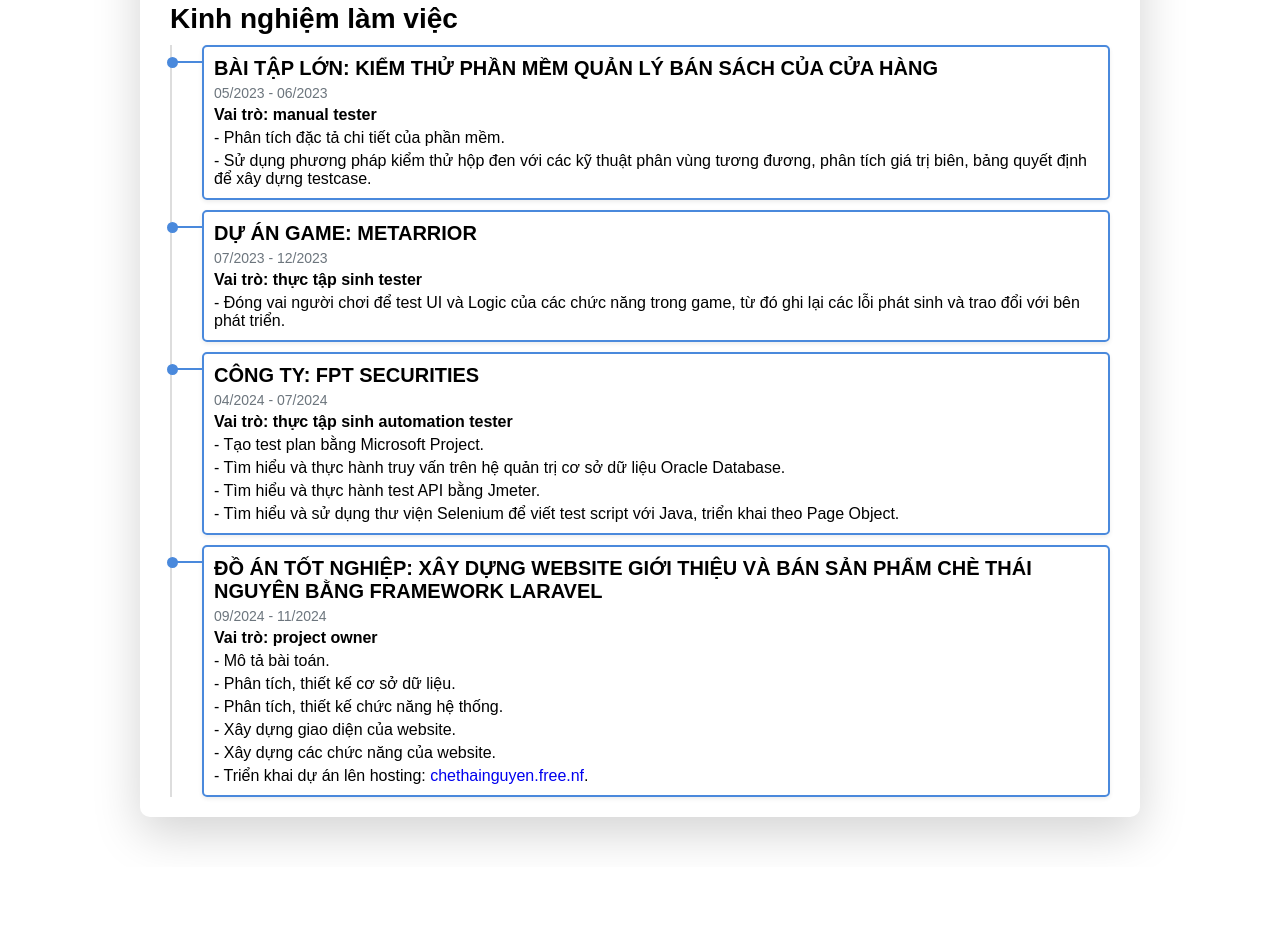
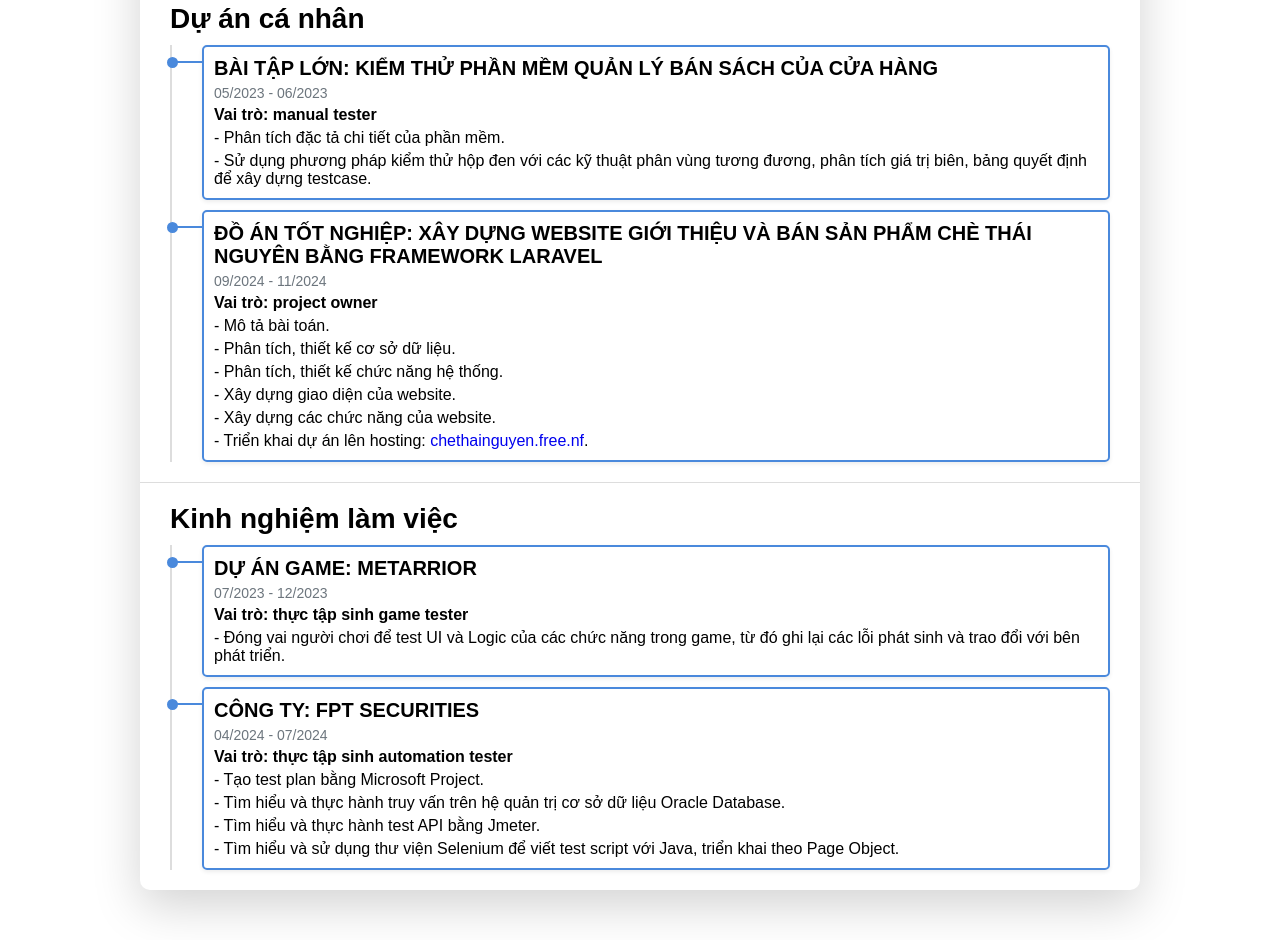
Before and after one commit to katon2k2/CurriculumVitae, a plain HTML site: page page/Fresher.html in a window 1280 px wide. Shown: the part 1047-1987 px from the top of the page. Before the commit the page ends 1914 px from the top, so only its background shows below. Drawn offline with Linux system fonts and the light colour scheme.

Commit message:
Update Fresher.html

```diff
--- a/page/Fresher.html
+++ b/page/Fresher.html
@@ -117,10 +117,10 @@
 					</section>
 				</section>
 				<section class="LineBreak"></section>
-				<section class="WorkExperienceContainer">
-					<section class="WorkExperienceContent">
+				<section class="PetProjectContainer">
+					<section class="PetProjectContent">
 						<div class="TitleSection">
-							<h2>Kinh nghiệm làm việc</h2>
+							<h2>Dự án cá nhân</h2>
 						</div>
 						<div class="Timeline">
 							<div class="CardBody">
@@ -134,35 +134,6 @@
 								</p>
 								<p>
 									- Sử dụng phương pháp kiểm thử hộp đen với các kỹ thuật phân vùng tương đương, phân tích giá trị biên, bảng quyết định để xây dựng testcase.
-								</p>
-							</div>
-							<div class="CardBody">
-								<div>
-									<h3>DỰ ÁN GAME: METARRIOR</h3><h4></h4>
-								</div>
-								<span>07/2023 - 12/2023</span>
-								<p><b>Vai trò: thực tập sinh tester</b></p>
-								<p>
-									- Đóng vai người chơi để test UI và Logic của các chức năng trong game, từ đó ghi lại các lỗi phát sinh và trao đổi với bên phát triển.
-								</p>
-							</div>
-							<div class="CardBody">
-								<div>
-									<h3>CÔNG TY: FPT SECURITIES</h3><h4></h4>
-								</div>
-								<span>04/2024 - 07/2024</span>
-								<p><b>Vai trò: thực tập sinh automation tester</b></p>
-								<p>
-									- Tạo test plan bằng Microsoft Project.
-								</p>
-								<p>
-									- Tìm hiểu và thực hành truy vấn trên hệ quản trị cơ sở dữ liệu Oracle Database.
-								</p>
-								<p>
-									- Tìm hiểu và thực hành test API bằng Jmeter.
-								</p>
-								<p>
-									- Tìm hiểu và sử dụng thư viện Selenium để viết test script với Java, triển khai theo Page Object.
 								</p>
 							</div>
 							<div class="CardBody">
@@ -193,6 +164,45 @@
 						</div>
 					</section>
 				</section>
+				<section class="LineBreak"></section>
+				<section class="WorkExperienceContainer">
+					<section class="WorkExperienceContent">
+						<div class="TitleSection">
+							<h2>Kinh nghiệm làm việc</h2>
+						</div>
+						<div class="Timeline">
+							<div class="CardBody">
+								<div>
+									<h3>DỰ ÁN GAME: METARRIOR</h3><h4></h4>
+								</div>
+								<span>07/2023 - 12/2023</span>
+								<p><b>Vai trò: thực tập sinh game tester</b></p>
+								<p>
+									- Đóng vai người chơi để test UI và Logic của các chức năng trong game, từ đó ghi lại các lỗi phát sinh và trao đổi với bên phát triển.
+								</p>
+							</div>
+							<div class="CardBody">
+								<div>
+									<h3>CÔNG TY: FPT SECURITIES</h3><h4></h4>
+								</div>
+								<span>04/2024 - 07/2024</span>
+								<p><b>Vai trò: thực tập sinh automation tester</b></p>
+								<p>
+									- Tạo test plan bằng Microsoft Project.
+								</p>
+								<p>
+									- Tìm hiểu và thực hành truy vấn trên hệ quản trị cơ sở dữ liệu Oracle Database.
+								</p>
+								<p>
+									- Tìm hiểu và thực hành test API bằng Jmeter.
+								</p>
+								<p>
+									- Tìm hiểu và sử dụng thư viện Selenium để viết test script với Java, triển khai theo Page Object.
+								</p>
+							</div>
+						</div>
+					</section>
+				</section>
 				<section></section>
 			</section>
 		</main>
```
